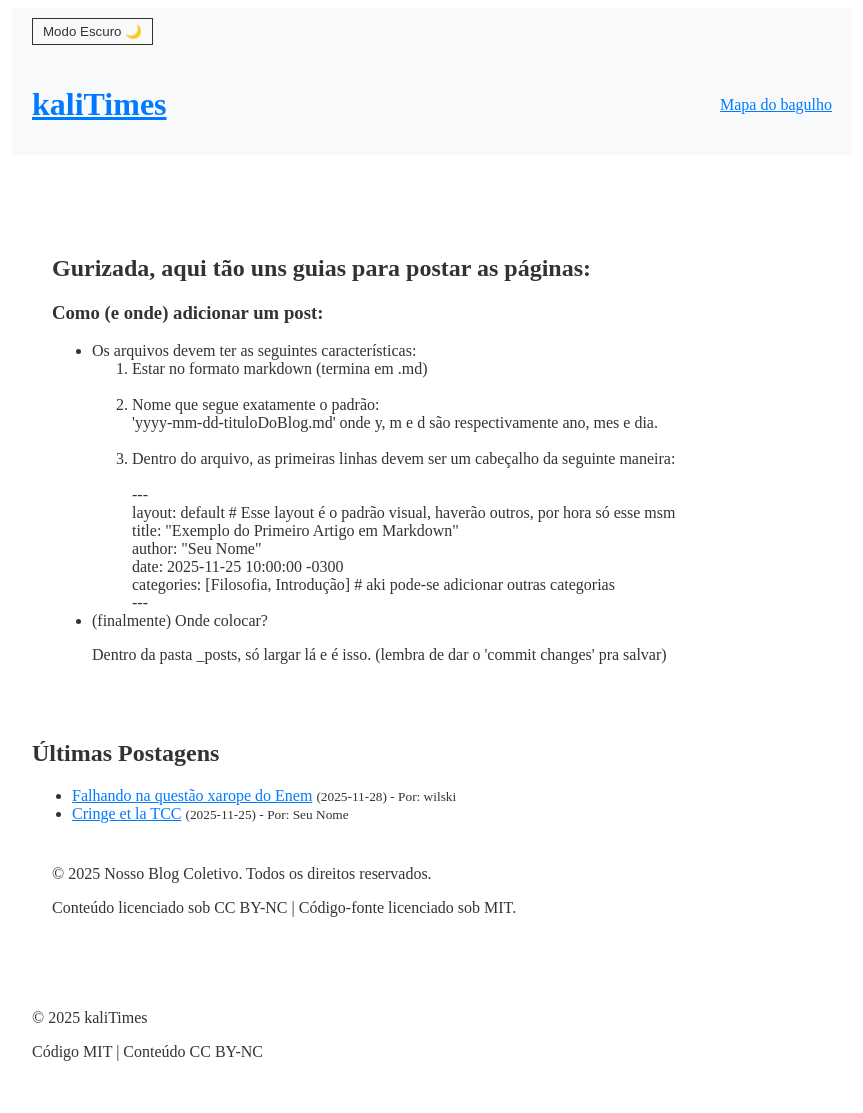
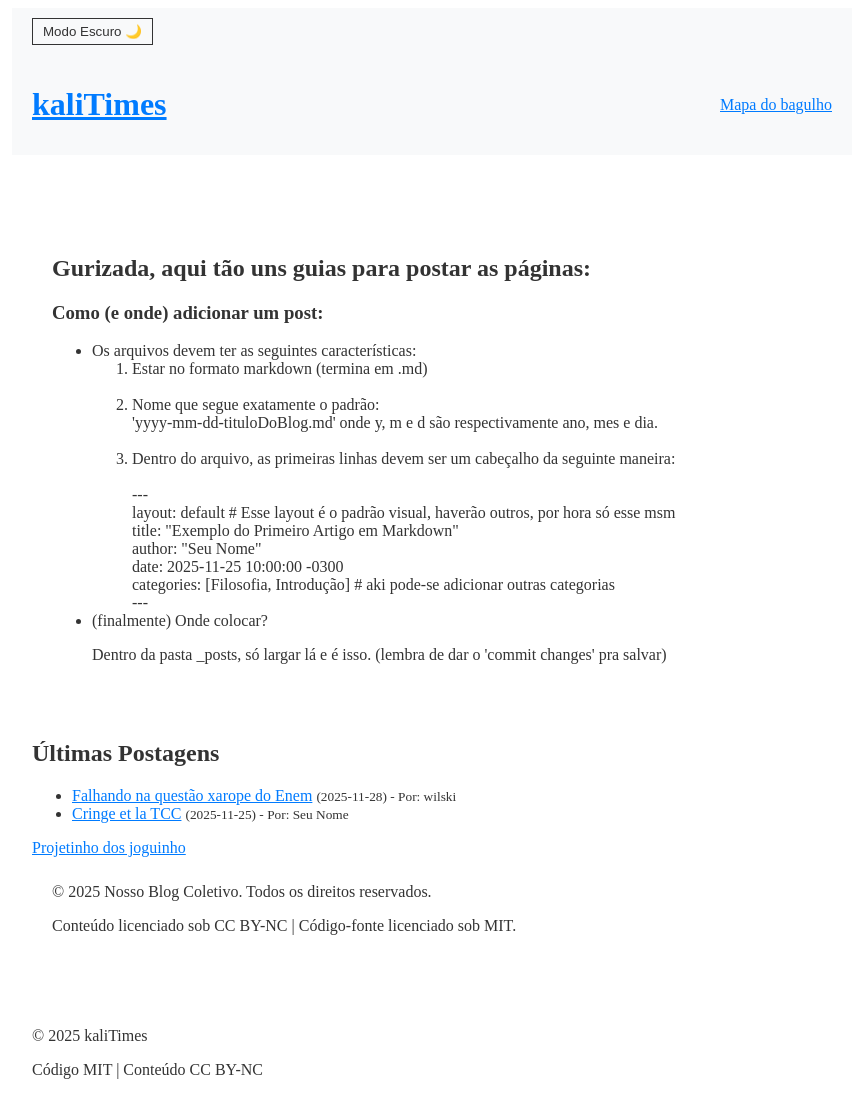
Before and after one commit to willskiufrgs-a11y/kaliTimes, a Jekyll site: the page built from index.html, in a window 1280 px wide. Shown: the whole page, without its empty margins (208-1071 px from the left). Built offline with Jekyll 4.4.1, drawn with Linux system fonts in a browser that asks for light colours.

Commit message:
Update index.html

```diff
--- a/index.html
+++ b/index.html
@@ -55,6 +55,8 @@ title: Início
     </li>
     {% endfor %}
 </ul>
+
+	<section><a href='https://wil3212.github.io/'>Projetinho dos joguinho</a></section>
 	<footer>
 		<p>&copy; 2025 Nosso Blog Coletivo. Todos os direitos reservados.</p>
 		<p>Conteúdo licenciado sob CC BY-NC | Código-fonte licenciado sob MIT.</p>
```
